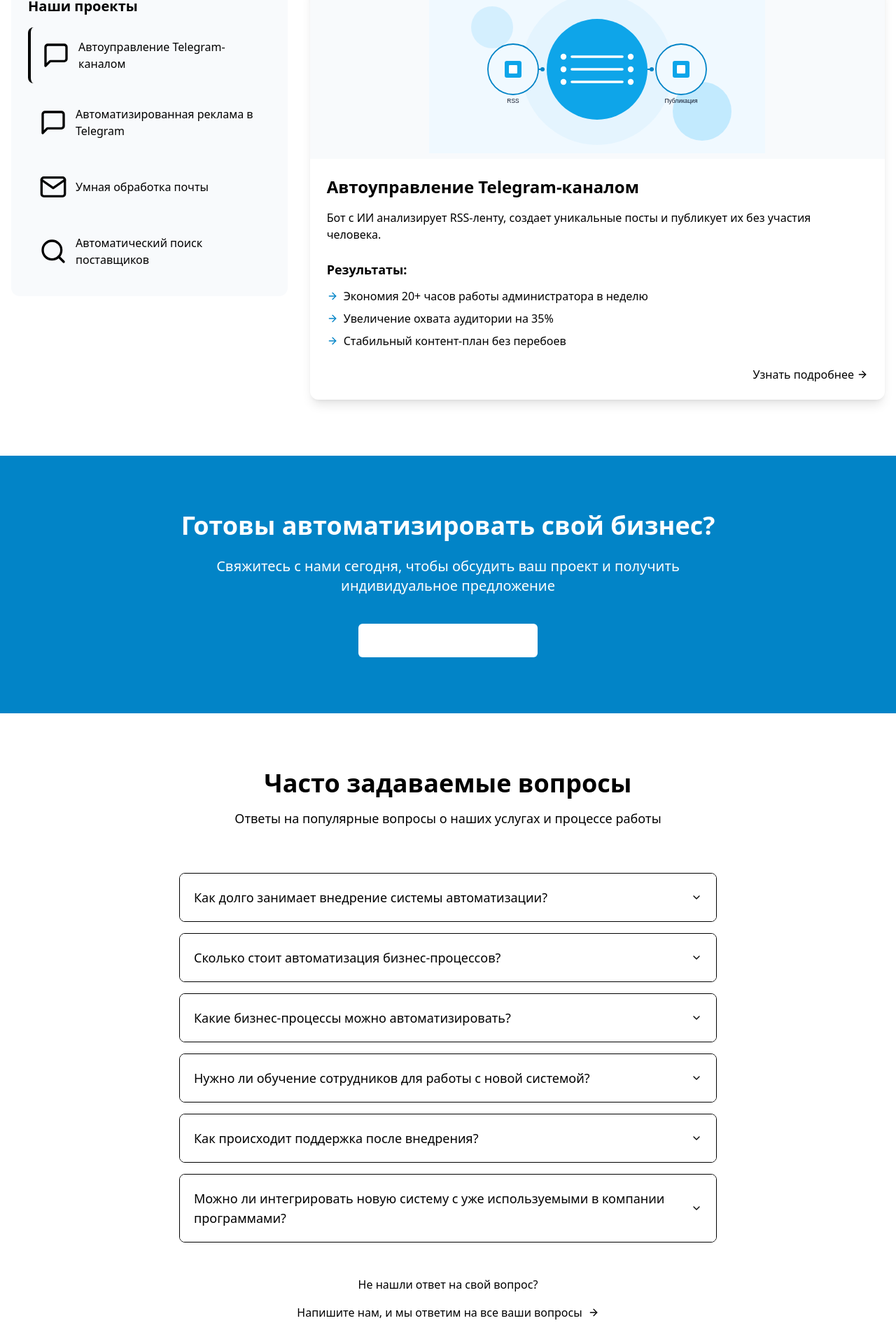
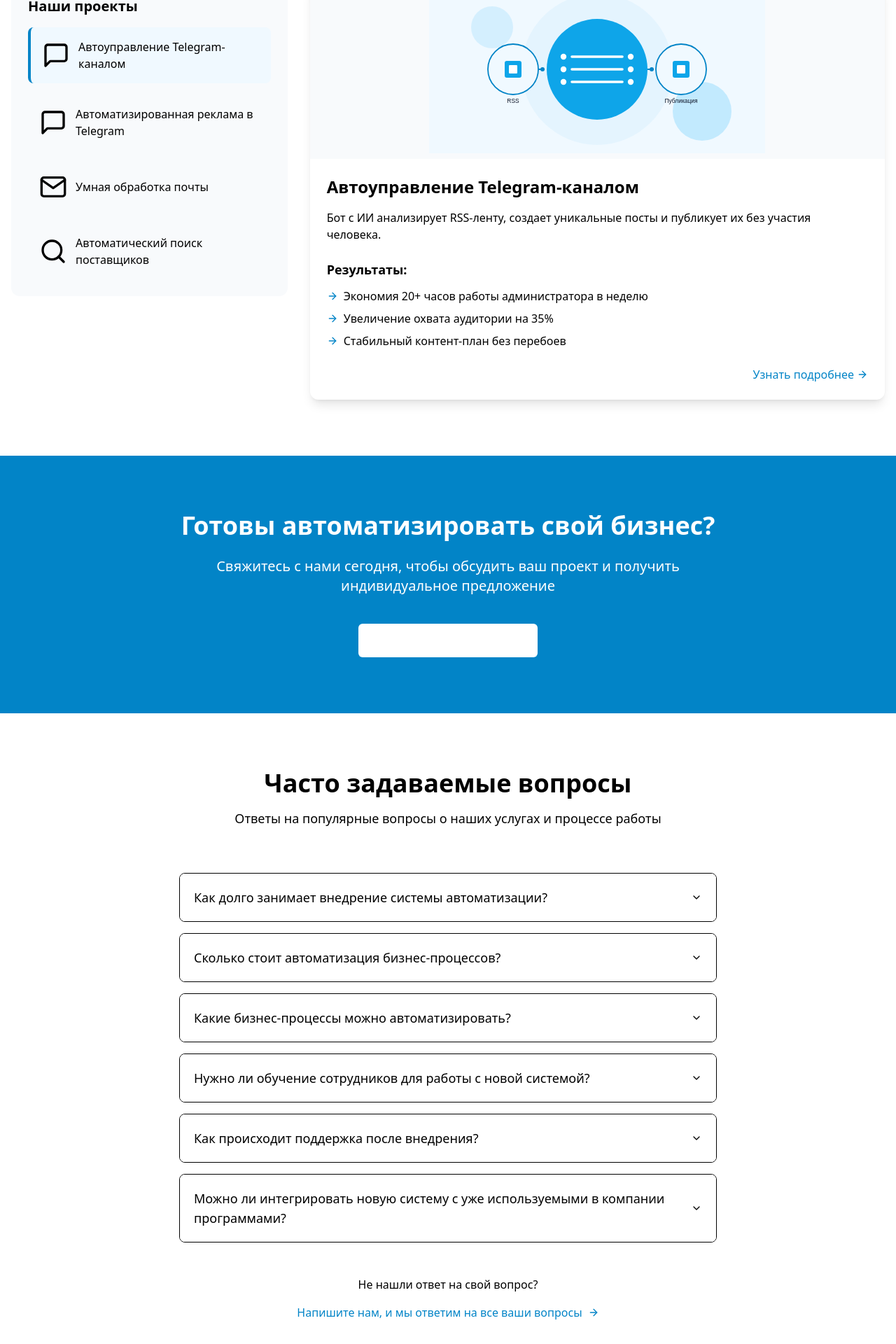
Before and after one commit to NSWqq/EffiTechSite, a Next.js app: page / in a window 1280 px wide. Shown: the part 2813-4733 px from the top of the page at 70% size. Built offline with nearby package versions, Linux system fonts and the light colour scheme.

Commit message:
Восстановлен оригинальный дизайн с основным цветом #0284c7

```diff
--- a/src/app/globals.css
+++ b/src/app/globals.css
@@ -65,9 +65,17 @@ footer a {
   color: #ffffff !important;
 }
 
-/* Специальные стили для кнопок */
+/* Специальные стили для фонов и цветов */
 .bg-primary-600 {
   background-color: #0284c7 !important;
+}
+
+.bg-primary-700 {
+  background-color: #0369a1 !important;
+}
+
+.bg-primary-50 {
+  background-color: #f0f9ff !important;
 }
 
 .bg-secondary-900 {
@@ -76,6 +84,10 @@ footer a {
 
 .bg-secondary-50 {
   background-color: #f8fafc !important;
+}
+
+.bg-white {
+  background-color: #ffffff !important;
 }
 
 .bg-gradient-to-br {
@@ -92,6 +104,10 @@ footer a {
 
 .text-primary-600 {
   color: #0284c7 !important;
+}
+
+.border-primary-600 {
+  border-color: #0284c7 !important;
 }
 
 @layer utilities {
--- a/src/components/About.tsx
+++ b/src/components/About.tsx
@@ -212,7 +212,7 @@ export default function About() {
                   {advantage.icon}
                 </div>
                 <div>
-                  <h3 className={`text-xl font-semibold text-black mb-2 transition-colors duration-300 ${activeCard === index && isMobile ? 'text-primary-600' : ''}`} style={{color: '#000000 !important'}}>
+                  <h3 className={`text-xl font-semibold text-black mb-2 transition-colors duration-300 ${activeCard === index && isMobile ? 'text-primary-600' : ''}`} style={{color: activeCard === index && isMobile ? '#0284c7 !important' : '#000000 !important'}}>
                     {advantage.title}
                   </h3>
                   <p className="text-black" style={{color: '#000000 !important'}}>{advantage.description}</p>
--- a/src/components/Examples.tsx
+++ b/src/components/Examples.tsx
@@ -251,10 +251,10 @@ export default function Examples() {
                 <div className="text-right">
                   <a
                     href="mailto:effitechh@gmail.com?subject=Запрос информации о проекте"
-                    className="text-black font-medium hover:text-primary-700 transition-colors inline-flex items-center"
-                    style={{color: '#000000 !important'}}
+                    className="text-primary-600 font-medium hover:text-primary-700 transition-colors inline-flex items-center"
+                    style={{color: '#0284c7 !important'}}
                   >
-                    {currentContent.learnMore} <FiArrowRight className="ml-1" style={{color: '#000000 !important'}} />
+                    {currentContent.learnMore} <FiArrowRight className="ml-1" style={{color: '#0284c7 !important'}} />
                   </a>
                 </div>
               </div>
--- a/src/components/FAQ.tsx
+++ b/src/components/FAQ.tsx
@@ -181,11 +181,11 @@ export default function FAQ() {
           <div className="mt-12 text-center">
             <p className="text-black mb-4" style={{color: '#000000 !important'}}>{currentContent.notFoundQuestion}</p>
             <a
-              className="text-black font-medium hover:text-primary-700 transition-colors inline-flex items-center"
+              className="text-primary-600 font-medium hover:text-primary-700 transition-colors inline-flex items-center"
               href="mailto:effitechh@gmail.com?subject=Вопрос о услугах"
-              style={{color: '#000000 !important'}}
+              style={{color: '#0284c7 !important'}}
             >
-              {currentContent.writeToUs} <FiArrowRight className="ml-2" style={{color: '#000000 !important'}} />
+              {currentContent.writeToUs} <FiArrowRight className="ml-2" style={{color: '#0284c7 !important'}} />
             </a>
           </div>
         </div>
--- a/src/components/Footer.tsx
+++ b/src/components/Footer.tsx
@@ -78,7 +78,7 @@ export default function Footer() {
   const currentContent = content[language as keyof typeof content];
 
   return (
-    <footer className="bg-secondary-900 text-white">
+    <footer className="bg-secondary-900 text-white" style={{backgroundColor: '#0f172a !important'}}>
       <div className="container py-12">
         <div className={`grid ${gridCols} gap-8`}>
           <div className={colSpan}>
@@ -161,7 +161,7 @@ export default function Footer() {
           </div>
         </div>
 
-        <div className={`mt-12 pt-8 border-t border-secondary-800 flex ${flexDirection} justify-between items-center`}>
+        <div className={`mt-12 pt-8 border-t border-secondary-800 flex ${flexDirection} justify-between items-center`} style={{borderColor: '#1e293b !important'}}>
           <p className={`text-secondary-400 text-sm ${marginBottom}`} style={{color: '#94a3b8 !important'}}>
             © {currentYear} EffiTech. {currentContent.rights}
           </p>
--- a/src/components/Services.tsx
+++ b/src/components/Services.tsx
@@ -174,7 +174,7 @@ export default function Services() {
   const currentContent = content[language as keyof typeof content];
 
   return (
-    <section id="services" className="py-20 bg-secondary-50">
+    <section id="services" className="py-20 bg-secondary-50" style={{backgroundColor: '#f8fafc !important'}}>
       <div className="container">
         <div className="text-center mb-16">
           <motion.h2
@@ -209,6 +209,7 @@ export default function Services() {
               key={index}
               variants={itemVariants}
               className="bg-white p-8 rounded-xl shadow-md hover:shadow-lg transition-shadow"
+              style={{backgroundColor: '#ffffff !important'}}
             >
               <div className={`flex ${flexDirection} ${!isMobile ? 'items-start' : ''}`}>
                 <div className={`${isMobile ? 'mb-4' : 'mr-6'}`}>{service.icon}</div>
```
